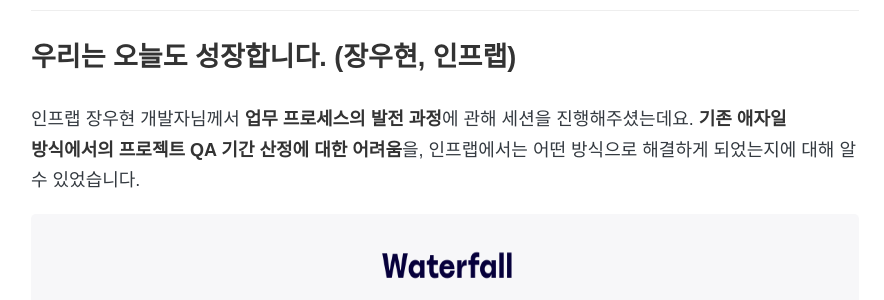
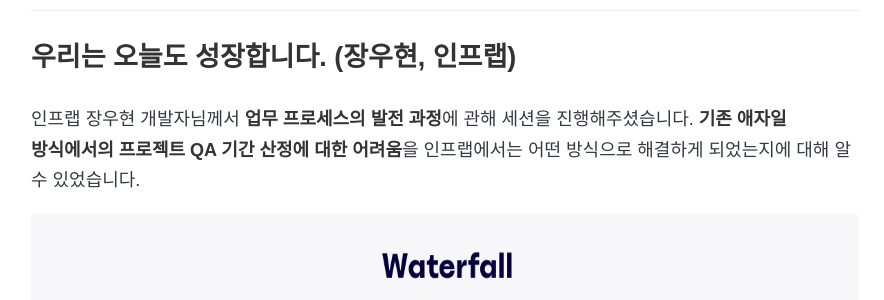
Before and after one commit to 8percent/8percent.github.io, a Jekyll site: the page built from _posts/2022-09-08-신입개발자의_인프콘2022_참가_후기.md, in a window 1280 px wide and 900 px high, scrolled down 1695 px. Shown: the part 151-451 px from the top of the window, without its empty margins (195-1079 px from the left). Built offline with Jekyll 4.4.1, drawn with Linux system fonts in a browser that asks for light colours; some web fonts are replaced.

Commit message:
CHG: 내용 수정

```diff
--- a/_posts/2022-09-08-신입개발자의_인프콘2022_참가_후기.md
+++ b/_posts/2022-09-08-신입개발자의_인프콘2022_참가_후기.md
@@ -25,7 +25,7 @@
 
 ### **우리는 오늘도 성장합니다. (장우현, 인프랩)**
 
-인프랩 장우현 개발자님께서 **업무 프로세스의 발전 과정**에 관해 세션을 진행해주셨는데요. **기존 애자일 방식에서의 프로젝트 QA 기간 산정에 대한 어려움**을, 인프랩에서는 어떤 방식으로 해결하게 되었는지에 대해 알 수 있었습니다.
+인프랩 장우현 개발자님께서 **업무 프로세스의 발전 과정**에 관해 세션을 진행해주셨습니다. **기존 애자일 방식에서의 프로젝트 QA 기간 산정에 대한 어려움**을 인프랩에서는 어떤 방식으로 해결하게 되었는지에 대해 알 수 있었습니다.
 
 <center><img src="/images/infcon-3.png" height="550"></center>
 
```
